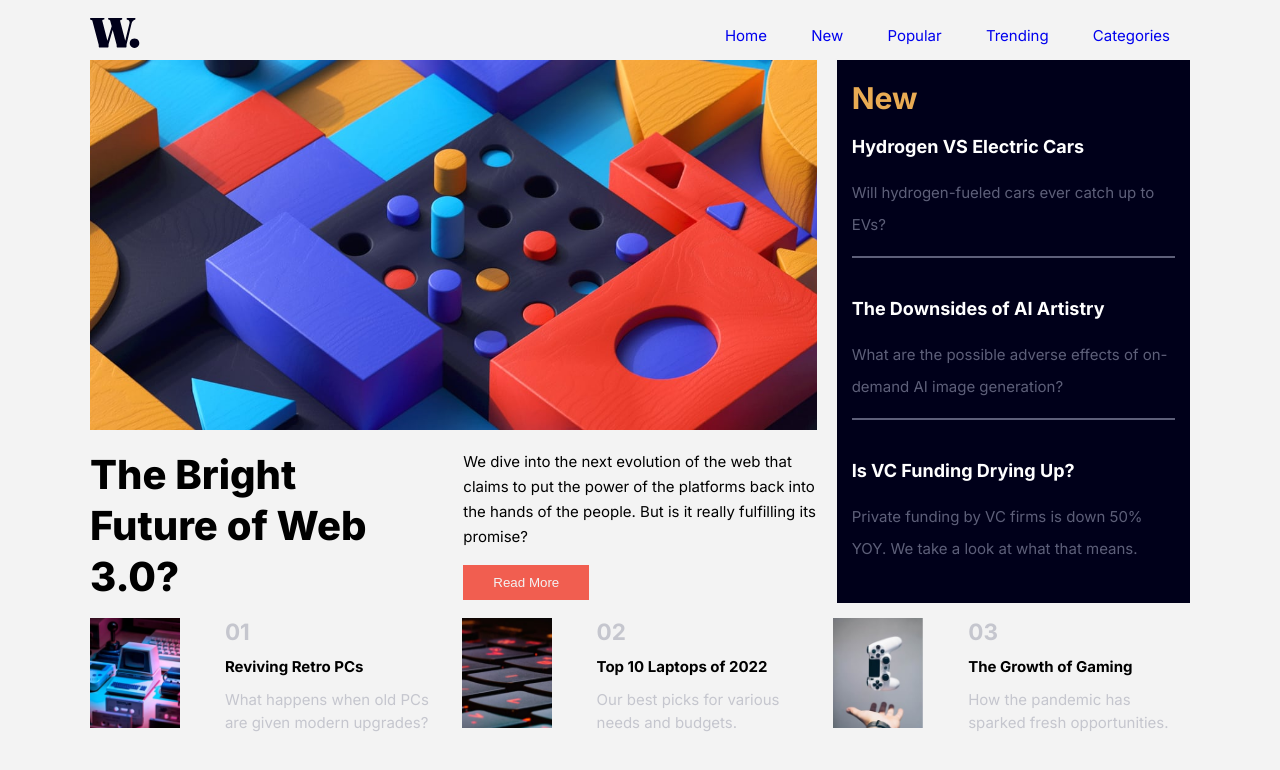
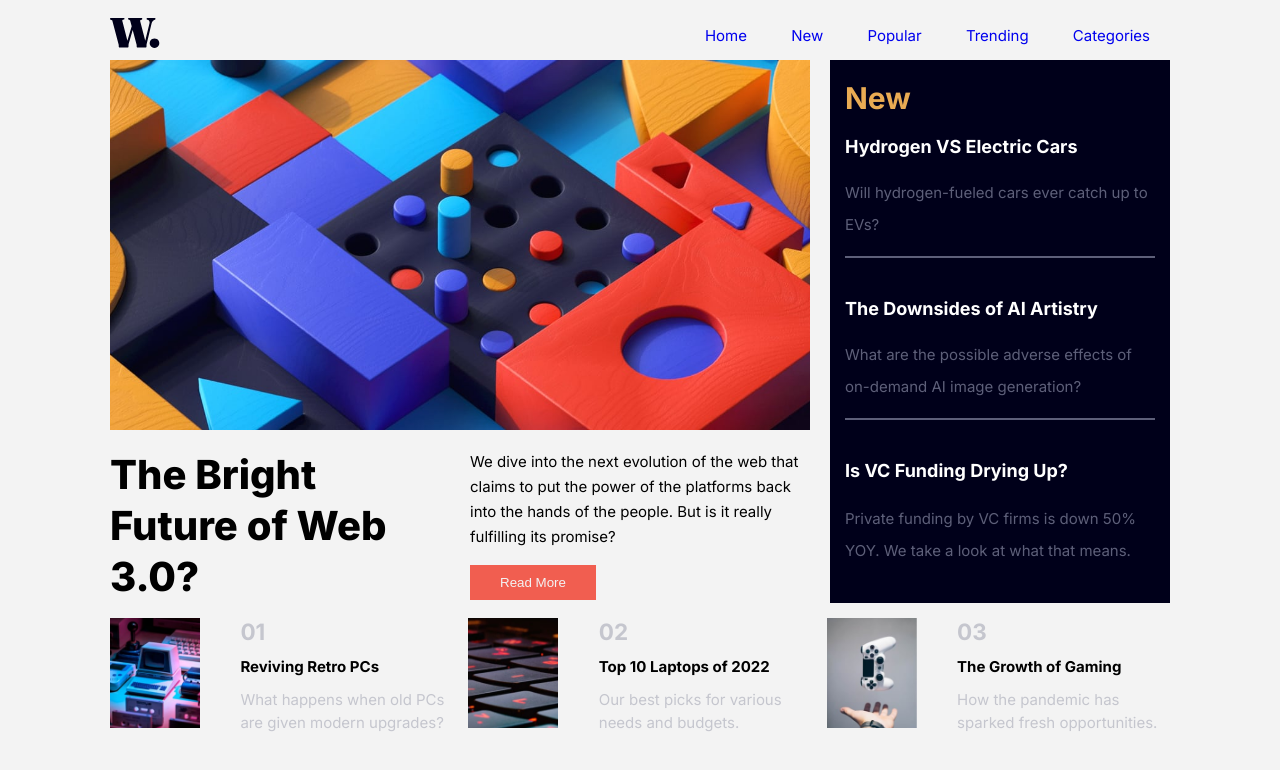
Before and after one commit to michaelaboctario/news-homepage, a plain HTML site: page index.html in a window 1280 px wide. Drawn offline with Linux system fonts and the light colour scheme.

Commit message:
add fixes

```diff
--- a/styles.css
+++ b/styles.css
@@ -11,6 +11,8 @@ html {
   position: relative;
 }
 
+/* desktop */
+
 body {
   height: 100%;
   width: 100%;
@@ -21,7 +23,7 @@ body {
 
 .container {
   display: grid;
-  width: 1100px;
+  width: 1060px;
   margin-inline: auto;
 }
 
@@ -31,7 +33,7 @@ header {
   align-items: center;
   height: 60px;
   padding: 20px 0px 10px 0px;
-  width: 1100px;
+  width: 1060px;
   margin-inline: auto;
 }
 
@@ -69,10 +71,9 @@ main {
     "desktop__image desktop__image aside"
     "article__hero__one article__hero__two aside"
     "more__info more__info more__info";
- /*  gap: 1rem 1.5rem; */
   gap: 15px 20px;
   place-content: center;
-  width: 1100px;
+  width: 1060px;
   margin-inline: auto;
   grid-template-columns: repeat(3, 1fr);
 }
@@ -96,7 +97,6 @@ section > img {
 }
 
 header > img.icon-menu {
- /*  display: block;  */
   width: 36px;
   height: 30px;
 }
@@ -139,6 +139,17 @@ aside {
 
 .hero__more {
   padding: 20px 15px;
+  display: flex;
+  flex-direction: column;
+  justify-content: space-between;
+}
+
+.hero__more:last-child {
+  margin-bottom: 15px;
+}
+
+.hero__more p {
+  word-wrap: break-word;
 }
 
 div.border {
@@ -225,6 +236,7 @@ div.content__img > p {
   color: hsl(233, 8%, 79%);
 }
 
+/* mobile */
 @media screen and (max-width: 768px) {
   main {
     grid-template-columns: auto;
```
